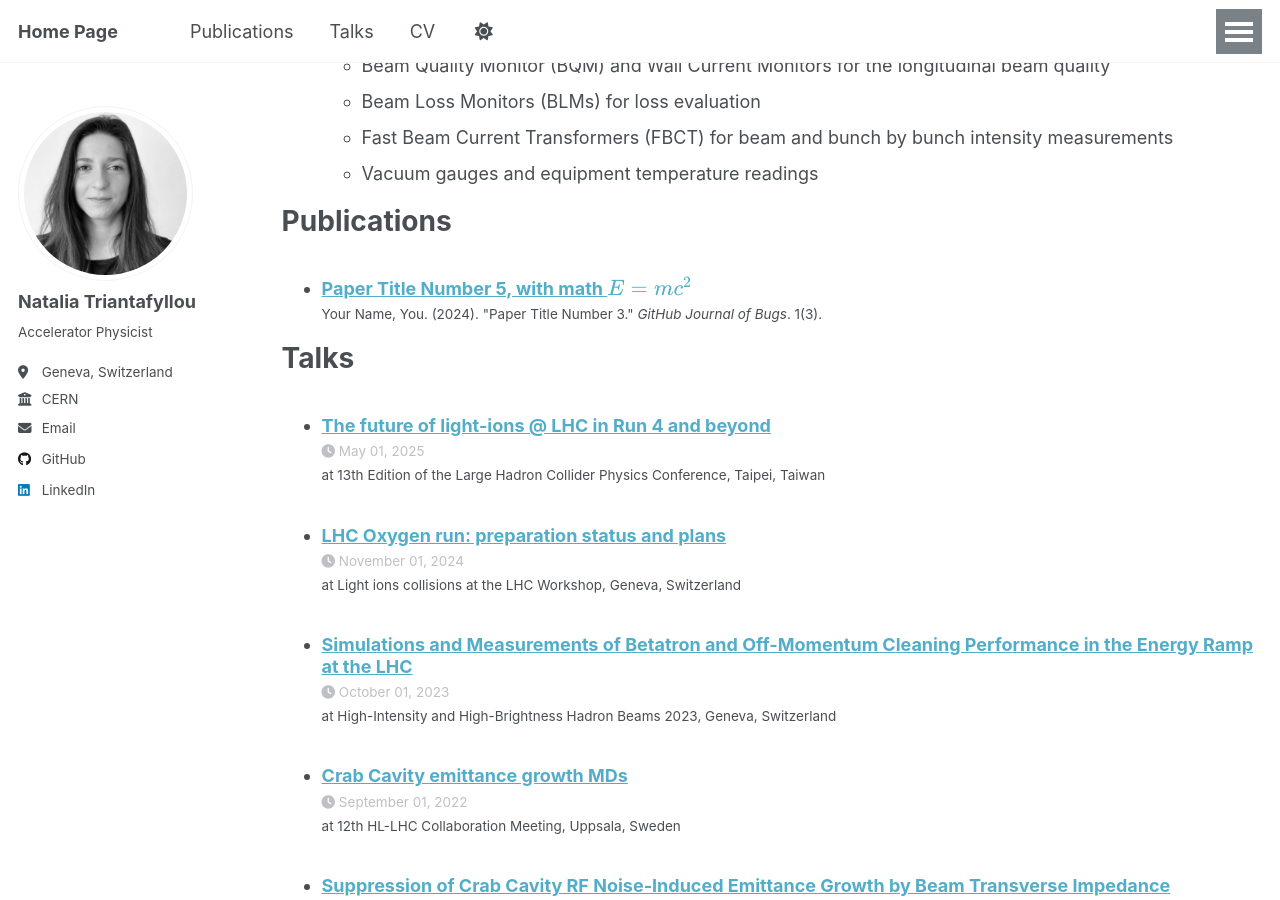
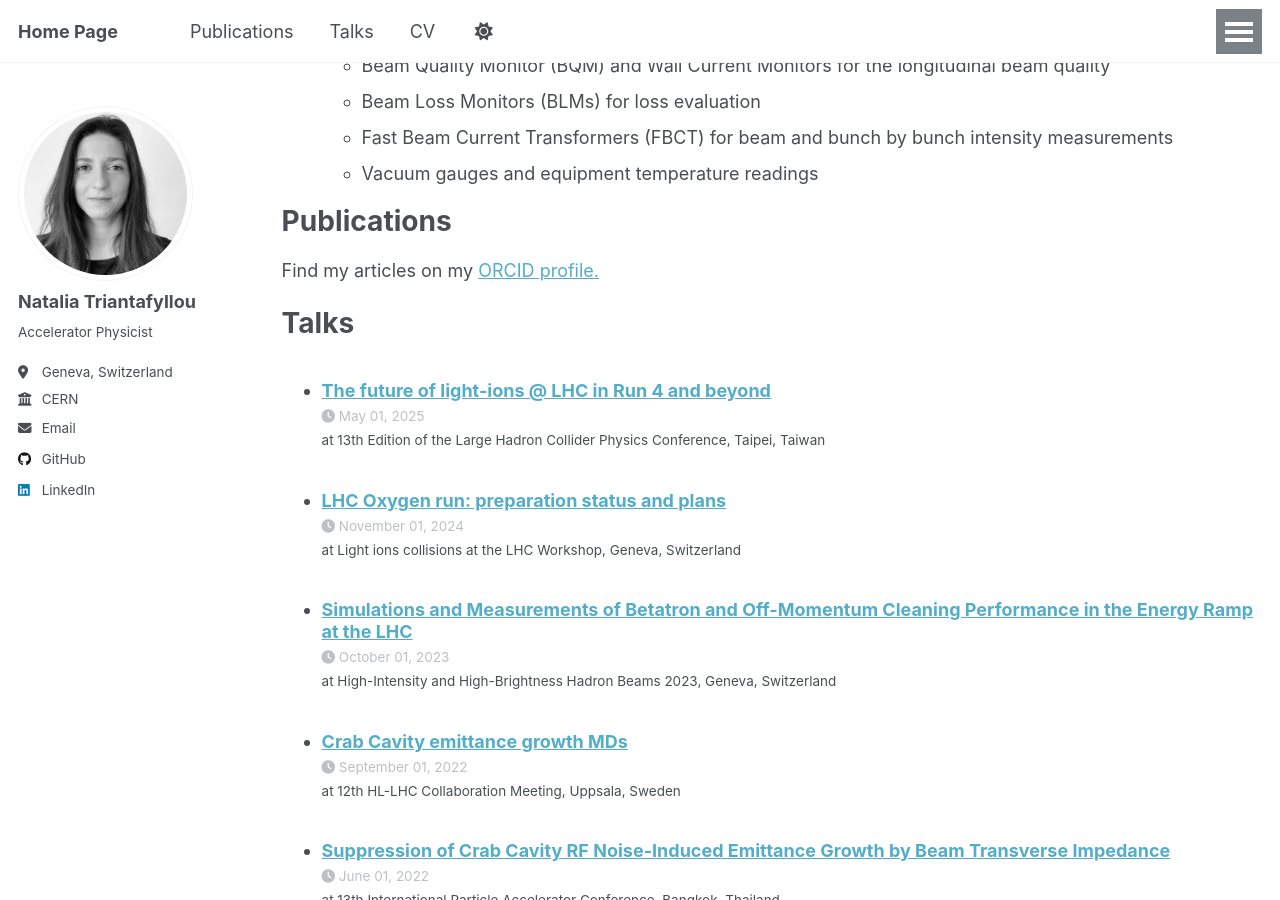
Before and after one commit to natriant/natriant.github.io, a Jekyll site: the page built from _pages/cv.md, in a window 1280 px wide and 900 px high, scrolled down 2396 px. Built offline with Jekyll 4.4.1, drawn with Linux system fonts in a browser that asks for light colours; a script that is not in the unit is left out.

Commit message:
Update cv.md

```diff
--- a/_pages/cv.md
+++ b/_pages/cv.md
@@ -82,9 +82,8 @@ Detailed Professional Experience
 
 Publications
 ======
-  <ul>{% for post in site.publications reversed %}
-    {% include archive-single-cv.html %}
-  {% endfor %}</ul>
+Find my articles on my [ORCID profile.](https://orcid.org/0000-0001-6651-9532)
+
 
 Talks
 ======
```
